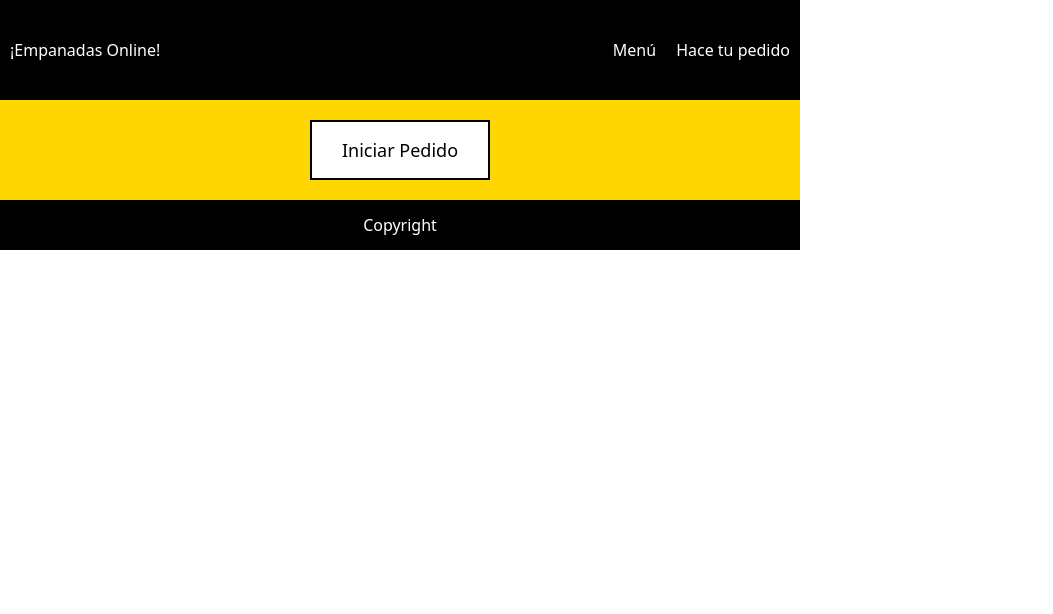
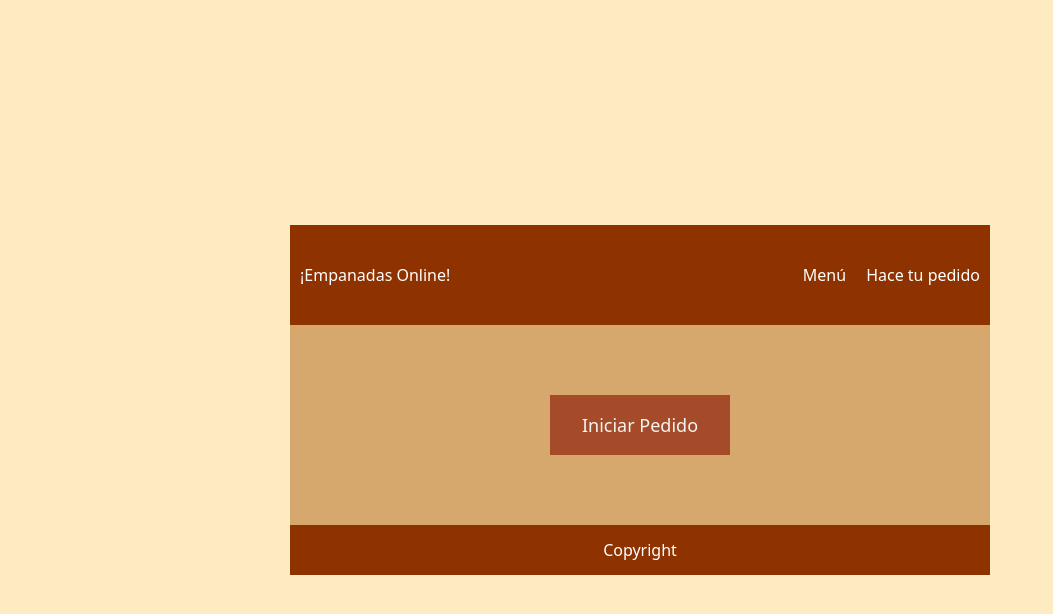
Before and after one commit to matias-ac/matias-ac.github.io, a plain HTML site: page index.html in a window 1280 px wide. Shown: the whole page, without its empty margins (0-1053 px from the left). Drawn offline with Linux system fonts and the light colour scheme.

Commit message:
modifica algunos estilos

```diff
--- a/styles.css
+++ b/styles.css
@@ -4,13 +4,22 @@
     font-family: system-ui, -apple-system, BlinkMacSystemFont, 'Segoe UI', Roboto, Oxygen, Ubuntu, Cantarell, 'Open Sans', 'Helvetica Neue', sans-serif;
 }
 
+body {
+    background-color: #FFEBC1;
+    min-height: 100vh;
+    display: flex;
+    flex-direction: column;
+    justify-content: center;
+    align-items: center;
+}
+
 header {
-    width: 800px;
+    width: 700px;
     height: 100px;
     display: flex;
     flex-direction: row;
     justify-content: space-between;
-    background-color: black;
+    background-color: #8E3200;
     align-items: center;
 }
 
@@ -26,13 +35,13 @@ ul {
 li {
     list-style: none;
     padding: 0px 10px;
-    background-color: black;
     color: white;
 }
 
 main {
-    background-color: gold;
-    width: 800px;
+    background-color: #D7A86E;
+    width: 700px;
+    height: 200px;
     display: flex;
     justify-content: center;
     align-items: center;
@@ -45,10 +54,9 @@ main div {
 }
 
 button {
-    border-style: solid;
-    border-color: black;
-    background-color: white;
-    color: black;
+    border-style: none;
+    background-color: #A64B2A;
+    color: #F4F4F2;
     width: 180px;
     height: 60px;
     font-size: 18px;
@@ -56,7 +64,7 @@ button {
 }
 
 button:hover {
-    background-color: black;
+    background-color: #8E3200;
     color: white;
 }
 
@@ -64,8 +72,8 @@ footer {
     display: flex;
     justify-content: center;
     align-items: center;
-    background-color: black;
+    background-color: #8E3200;
     color: white;
-    width: 800px;
+    width: 700px;
     height: 50px;
 }
```
